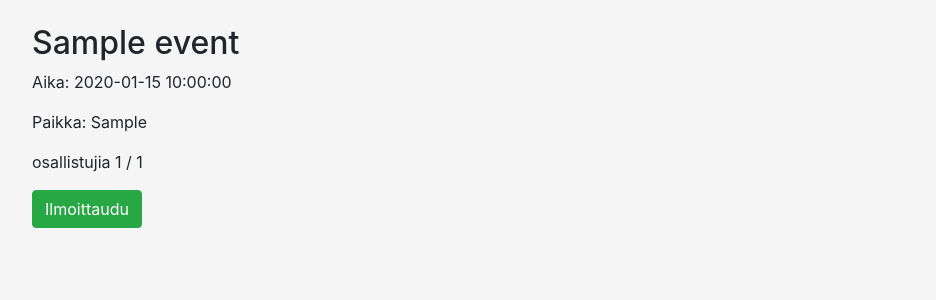
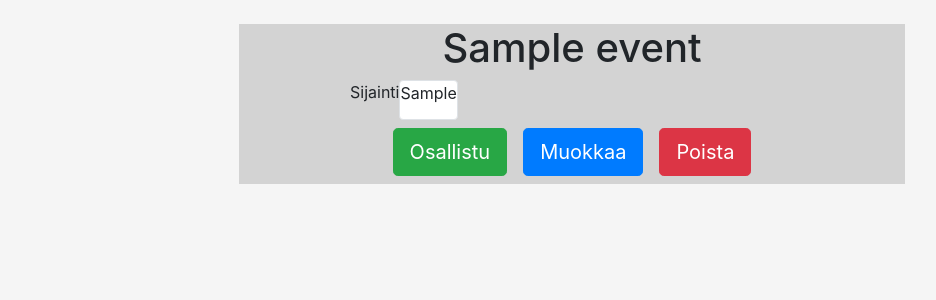
Before and after one commit to hoffrenm/tapahtumakalenteri, a Flask app: page /events/show/1 in a window 1280 px wide. Shown: the part 70-370 px from the top of the page, without its empty margins (68-1004 px from the left). Run offline with Flask 2, Linux system fonts and the light colour scheme; tables that the repository leaves empty hold one stand-in row (values such as "Sample post"); some libraries are stand-ins or nearby versions.

Commit message:
begin new template for single event

```diff
--- a/application/templates/events/event.html
+++ b/application/templates/events/event.html
@@ -1,15 +1,57 @@
 {% extends "layout.html" %} {% block body %}
-<div class="container">
-  <h2>{{ event.name }}</h2>
+<div
+  class="container"
+  style="width: 60%;background:lightgrey;border-color:black;border-width: 3px"
+>
+  <div class="row justify-content-center">
+    <div class="col-*">
+      <h1>{{ event.name }}</h1>
+    </div>
+  </div>
+
+  <div class="row justify-content-start">
+    <div class="col-2"></div>
+    <div class="col-*">
+      <p>Sijainti</p>
+    </div>
+    <div class="col-* border rounded" style="background-color: white">
+      {{ event.location }}
+    </div>
+  </div>
+
+  <div class="row justify-content-center">
+    <div class="col-* m-1 p-1" role="group">
+      <button type="button" class="btn btn-lg btn-success">
+        Osallistu
+      </button>
+    </div>
+    <div class="col-* m-1 p-1">
+      <button type="button" class="btn btn-lg btn-primary">
+        Muokkaa
+      </button>
+    </div>
+    <div class="col-* m-1 p-1">
+      <button type="button" class="btn btn-lg btn-danger">
+        Poista
+      </button>
+    </div>
+  </div>
+</div>
+
+<!-- <div>
+
   <p>Aika: {{ event.date_time }}</p>
   <p>Paikka: {{ event.location }}</p>
-  <p>osallistujia {{ event.attendees }}
-      {% if event.attendee_max > 0%}
-      / {{ event.attendee_max }}
-      {% endif %}
+  <p>
+    osallistujia {{ event.attendees }} {% if event.attendee_max > 0%} /
+    {{ event.attendee_max }}
+    {% endif %}
   </p>
-  <form method="POST" action="{{ url_for('event_join', event_id=event.id) }}">
+  <div>
+    <form method="POST" action="{{ url_for('event_join', event_id=event.id) }}">
       <button type="submit" class="btn btn-success">Ilmoittaudu</button>
-  </form>
-</div>
+    </form>
+    <a href="{{ url_for('event_edit', event_id=event.id) }}"" class="btn btn-primary">Muokkaa</a>
+  </div>
+</div> -->
 {% endblock %}
```
